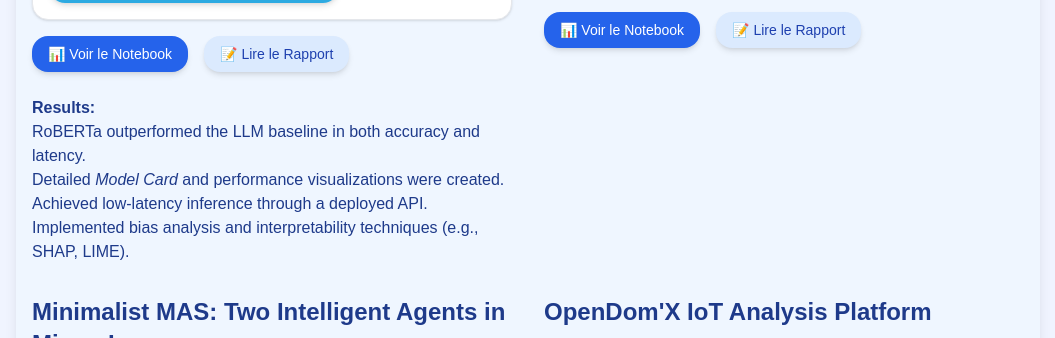
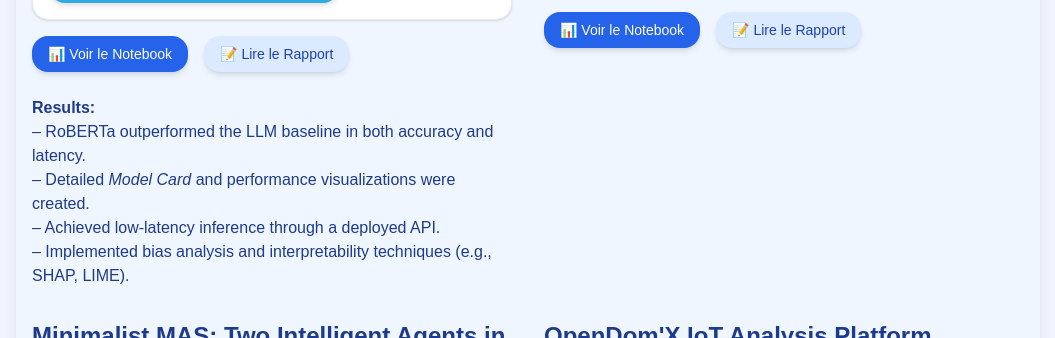
Before and after one commit to domoesiea/portfolio_project, a Next.js app: page / in a window 1280 px wide. Shown: the part 1280-1618 px from the top of the page, without its empty margins (112-1167 px from the left). Built offline with nearby package versions, Linux system fonts and the light colour scheme.

Commit message:
I commit

```diff
--- a/pages/index.tsx
+++ b/pages/index.tsx
@@ -124,14 +124,15 @@ export default function ProjectGallery() {
         </div>
 
         <p>
-          <strong>Results:</strong>
-          <ul>
-            <li>RoBERTa outperformed the LLM baseline in both accuracy and latency.</li>
-            <li>Detailed <em>Model Card</em> and performance visualizations were created.</li>
-            <li>Achieved low-latency inference through a deployed API.</li>
-            <li>Implemented bias analysis and interpretability techniques (e.g., SHAP, LIME).</li>
-          </ul>
-        </p>
+            <strong>Results:</strong>
+            <ul>
+              <li>– RoBERTa outperformed the LLM baseline in both accuracy and latency.</li>
+              <li>– Detailed <em>Model Card</em> and performance visualizations were created.</li>
+              <li>– Achieved low-latency inference through a deployed API.</li>
+              <li>– Implemented bias analysis and interpretability techniques (e.g., SHAP, LIME).</li>
+            </ul>
+          </p>
+
 
       </MotionDiv>
 
```
